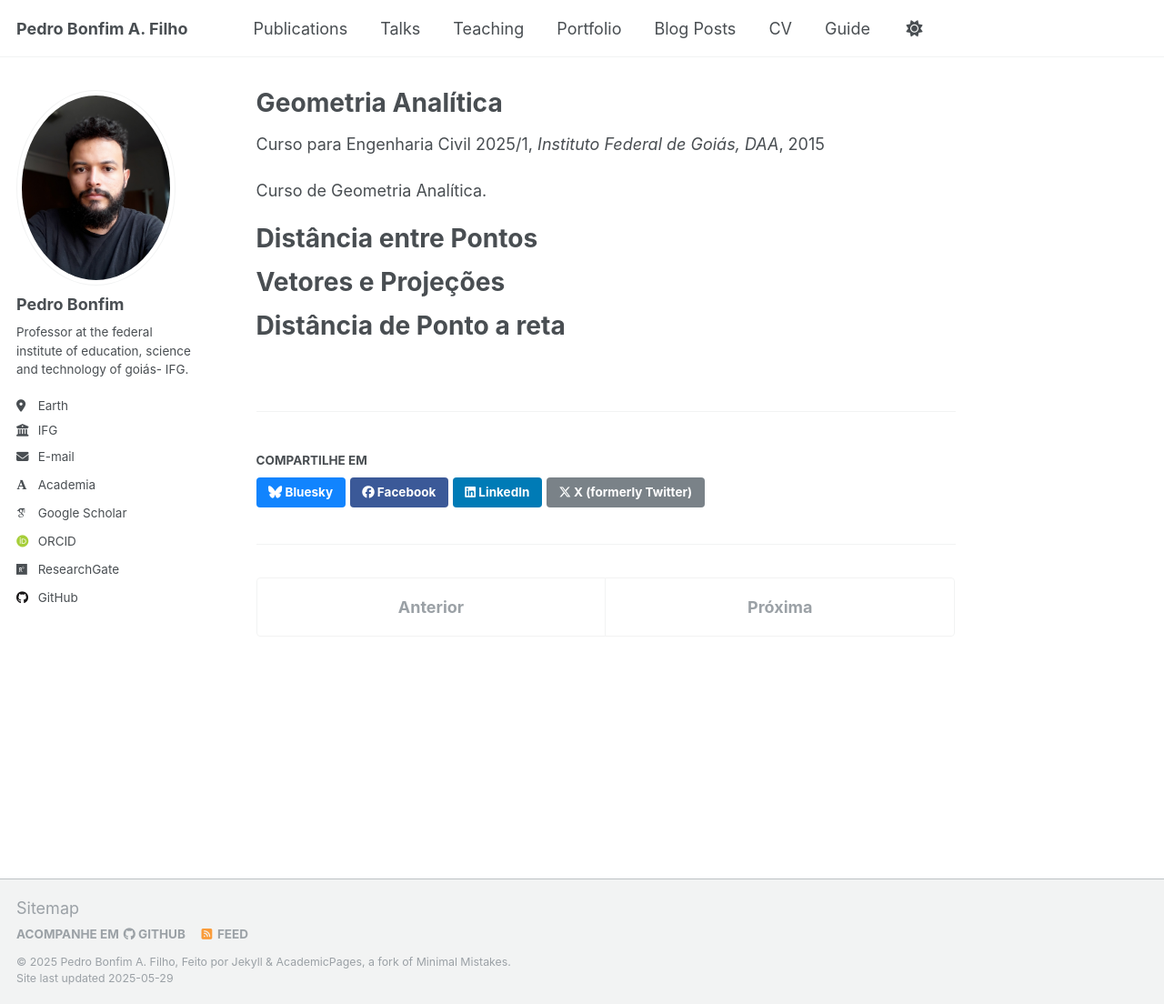
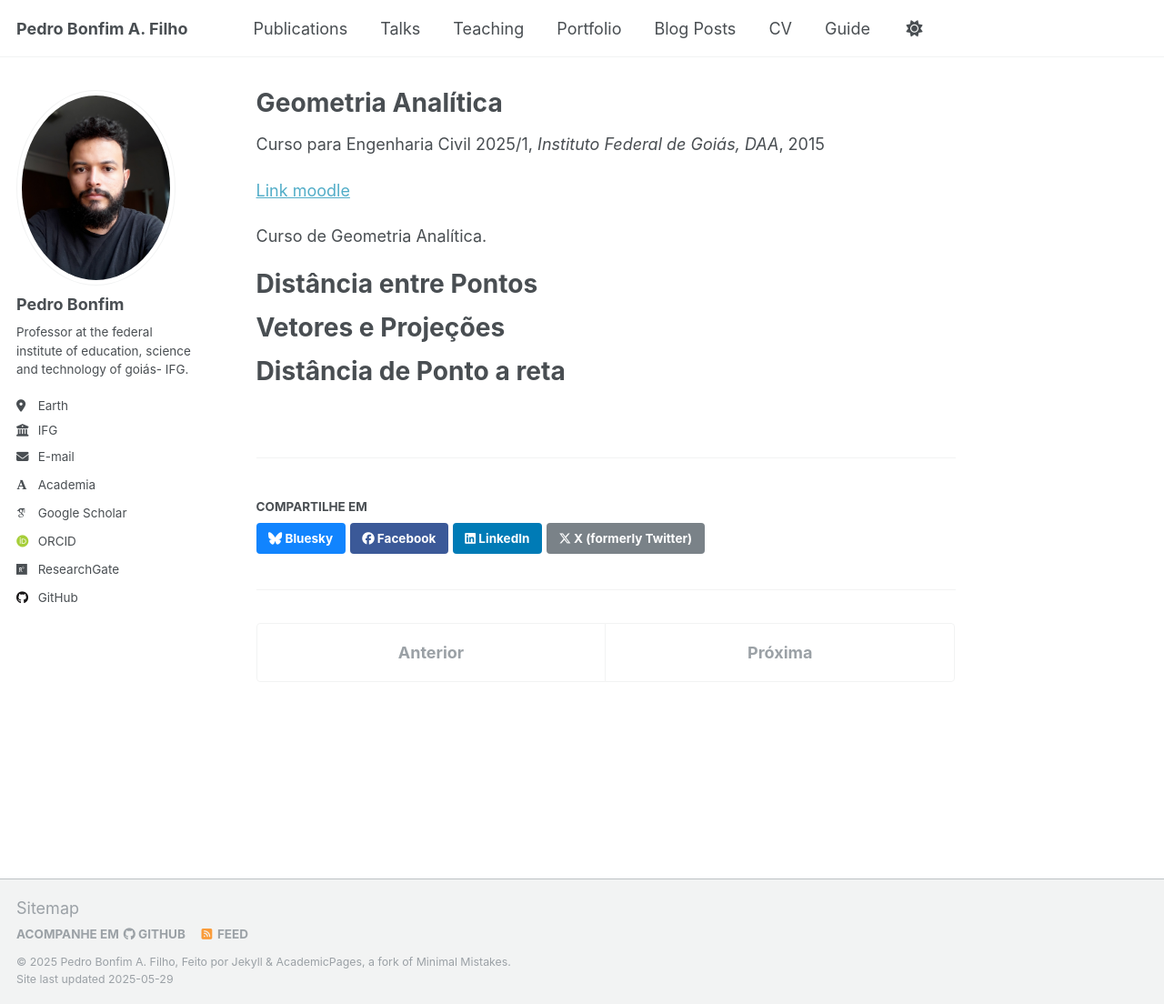
Before and after one commit to pedroassuncaofilho/pedroassuncaofilho.github.io, a Jekyll site: the page built from _teaching/2015-spring-teaching-2.md, in a window 1280 px wide and 1104 px high. Shown: the whole window at 91% size. Built offline with Jekyll 4.4.1, drawn with Linux system fonts in a browser that asks for light colours; some web fonts are replaced.

Commit message:
Update 2015-spring-teaching-2.md

```diff
--- a/_teaching/2015-spring-teaching-2.md
+++ b/_teaching/2015-spring-teaching-2.md
@@ -7,6 +7,7 @@ venue: "Instituto Federal de Goiás, DAA"
 date: 2015-01-01
 location: "Formosa, Goiás"
 ---
+[Link moodle](https://moodle.ifg.edu.br/course/view.php?id=44011)
 
 Curso de Geometria Analítica.
 
```
